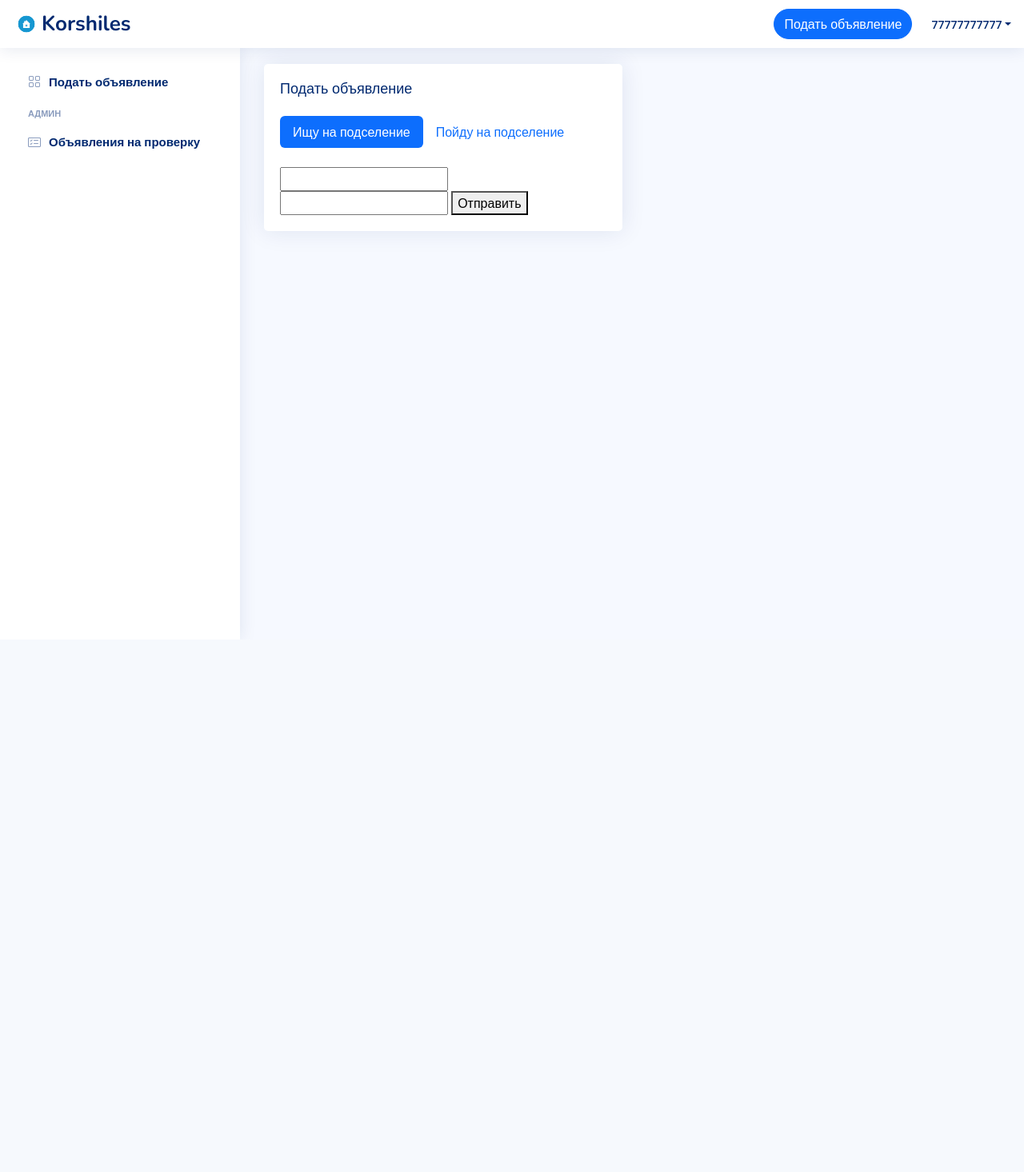
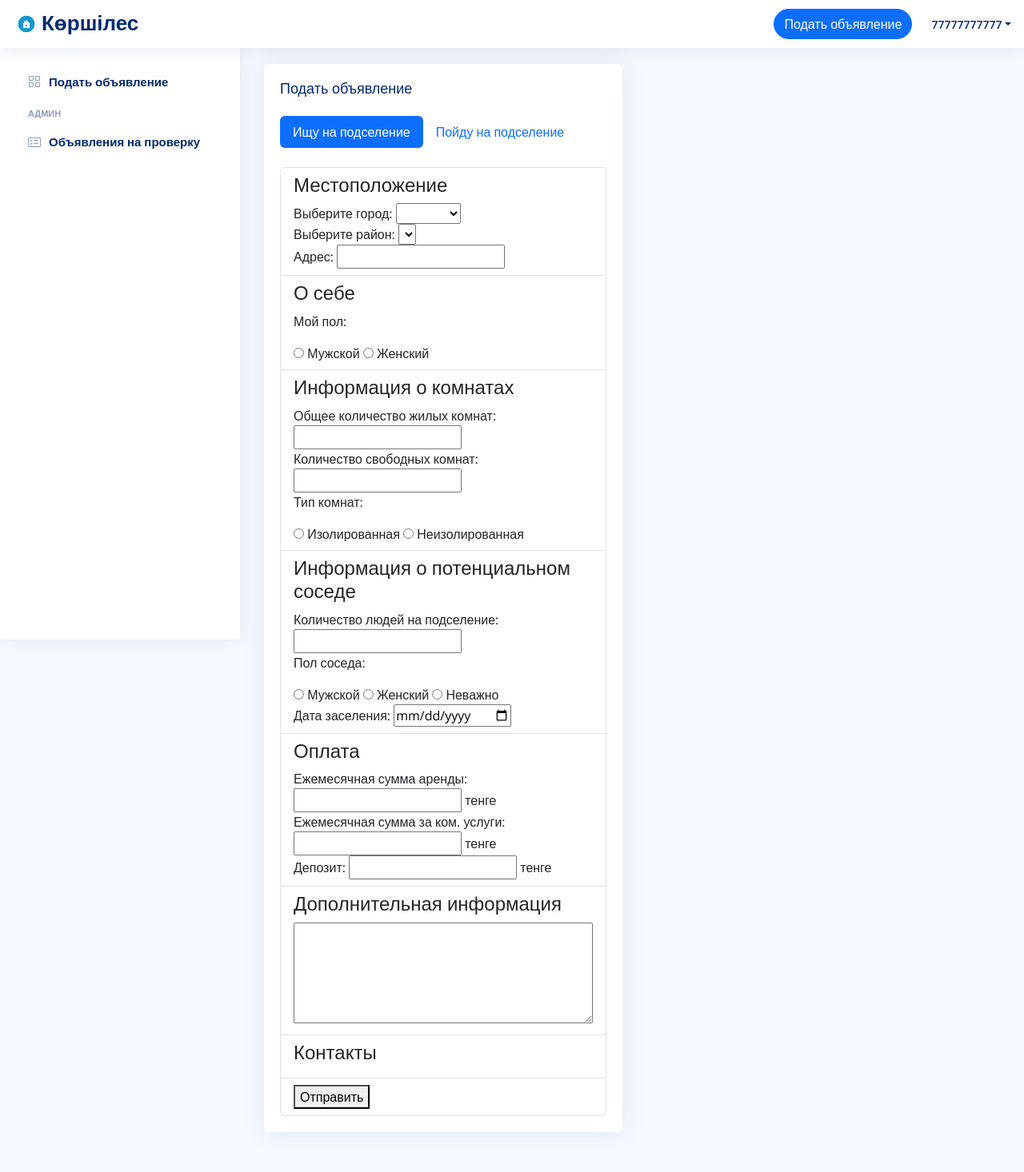
Before and after one commit to isazhan/korshiles, a Django app: page /cabinet/create_ad in a window 1280 px wide. Shown: the whole page at 80% size. Before the commit the page ends 269 px from the top, so only its background shows below. Run offline with Django 4.2, Linux system fonts and the light colour scheme; the visitor is signed in with stand-in values (Sample User, id 1); lists and menus that the app fills with data are empty; parts of the project's set-up code (start-up, migrations or seed data) failed here and were passed over.

Commit message:
small fixes in templates

```diff
--- a/templates/include/ad_go.html
+++ b/templates/include/ad_go.html
@@ -99,7 +99,7 @@
         <div class="list-group-item">
             <h4>Дополнительная информация</h4>
 
-            <textarea name="info" cols="100" rows="5"></textarea>
+            <textarea name="info" rows="5" style="width: 100%;"></textarea>
         </div>
 
         <div class="list-group-item">
@@ -115,5 +115,4 @@
     </div>
 </form>
 
-
 <script src="/static/js/search.js"></script>
--- a/templates/include/ad_look.html
+++ b/templates/include/ad_look.html
@@ -1,7 +1,118 @@
 <form method="post" action="{% url 'create_ad' %}">
     {% csrf_token %}
-    <input type="hidden" name="type" value="ad_looking">
-    <input type="text" name="test1" id="">
-    <input type="text" name="test2" id="">
-    <button type="submit">Отправить</button>
+    <div class="list-group">
+
+        <div class="list-group-item">
+            <h4>Местоположение</h4>
+
+            <input type="hidden" name="type" value="ad_go">
+            <label for="city">Выберите город:</label>
+            <select id="city" onchange="loadSubcategories()" name="city">
+                <option value=""></option>
+            </select>
+
+            <br>
+
+            <label for="district">Выберите район:</label>
+            <select id="district" name="district">
+                <option value=""></option>
+            </select>
+
+            <br>
+
+            <label for="address">Адрес:</label>
+            <input type="text" name="address">
+        </div>
+
+        <div class="list-group-item">
+            <h4>О себе</h4>
+
+            <p>Мой пол:</p>
+            <input type="radio" name="my_sex" value="M">
+            <label for="my_sex">Мужской</label>
+            <input type="radio" name="my_sex" value="F">
+            <label for="my_sex">Женский</label>
+        </div>
+
+        <div class="list-group-item">
+            <h4>Информация о комнатах</h4>
+
+            <label for="all_room_qty">Общее количество жилых комнат:</label>
+            <input type="number" name="all_room_qty">
+
+            <br>
+
+            <label for="room_qty">Количество свободных комнат:</label>
+            <input type="number" name="room_qty">
+
+            <br>
+
+            <p>Тип комнат:</p>
+            <input type="radio" name="room_type" value="isolated">
+            <label for="room_type">Изолированная</label>
+            <input type="radio" name="room_type" value="unisolated">
+            <label for="room_type">Неизолированная</label>
+        </div>
+
+        <div class="list-group-item">
+            <h4>Информация о потенциальном соседе</h4>
+
+            <label for="qty">Количество людей на подселение:</label>
+            <input type="number">
+
+            <br>
+
+            <p>Пол соседа:</p>
+            <input type="radio" name="roommate_sex" value="M">
+            <label for="my_sex">Мужской</label>
+            <input type="radio" name="roommate_sex" value="F">
+            <label for="my_sex">Женский</label>
+            <input type="radio" name="roommate_sex" value="N">
+            <label for="my_sex">Неважно</label>
+
+            <br>
+
+            <label for="date">Дата заселения:</label>
+            <input type="date">
+        </div>
+
+        <div class="list-group-item">
+            <h4>Оплата</h4>
+
+            <label for="rental">Ежемесячная сумма аренды:</label>
+            <input type="number" name="rental">
+            <span>тенге</span>
+
+            <br>
+
+            <label for="utilities">Ежемесячная сумма за ком. услуги:</label>
+            <input type="number" name="utilities">
+            <span>тенге</span>
+
+            <br>
+
+            <label for="deposit">Депозит:</label>
+            <input type="number" name="deposit">
+            <span>тенге</span>
+        </div>
+
+        <div class="list-group-item">
+            <h4>Дополнительная информация</h4>
+
+            <textarea name="info" rows="5" style="width: 100%;"></textarea>
+        </div>
+
+        <div class="list-group-item">
+            <h4>Контакты</h4>
+
+
+        </div>
+
+        <div class="list-group-item">
+            <button type="submit" >Отправить</button>
+        </div>
+
+    </div>
 </form>
+
+<script src="/static/js/search.js"></script>
--- a/templates/include/nav.html
+++ b/templates/include/nav.html
@@ -3,7 +3,7 @@
     <div class="d-flex align-items-center justify-content-between">
       <a href="/" class="logo d-flex align-items-center">
         <img src="/static/img/logo 48x48.png" alt="logo">
-        <span class="d-lg-block">Korshiles</span>
+        <span class="d-lg-block">Көршілес</span>
       </a>
 
     </div>
--- a/templates/users/login.html
+++ b/templates/users/login.html
@@ -13,7 +13,7 @@
               <div class="d-flex justify-content-center py-4">
                 <a href="/" class="logo d-flex align-items-center w-auto">
                   <img src="/static/img/logo 48x48.png" alt="logo">
-                  <span class="d-lg-block">Korshiles</span>
+                  <span class="d-lg-block">Көршілес</span>
                 </a>
               </div><!-- End Logo -->
 
```
Also changed, not shown: templates/main/ad.html (+4 -7 lines), templates/main/index.html (+4 -5 lines).
